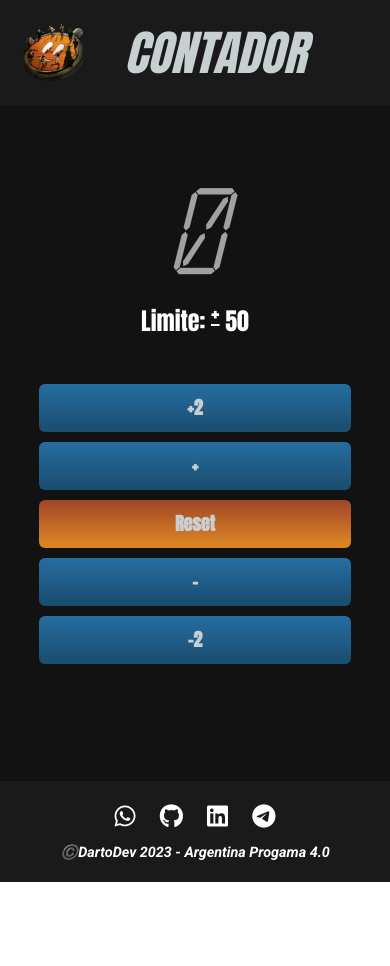
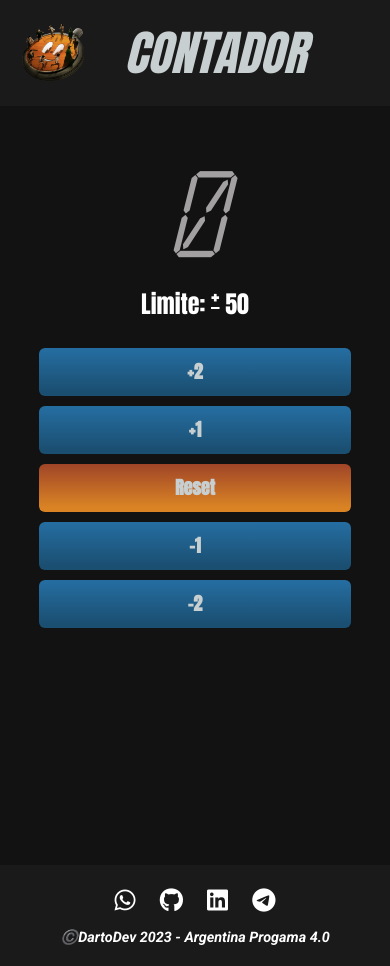
Before and after one commit to dartorrejon/TpClase5-Contador, a React (Vite) app: page / in a window 390 px wide. Before the commit the page ends 882 px from the top, so only its background shows below. Built offline with nearby package versions, Linux system fonts and the light colour scheme.

Commit message:
Modificado responsive y eliminado el archivo favicon.png

```diff
--- a/index.html
+++ b/index.html
@@ -3,7 +3,7 @@
 
 <head>
   <meta charset="UTF-8" />
-  <link rel="icon" type="image/png" href="/favicon.png" />
+  <link rel="icon" type="image/png" href="./public/img/reloj.png" />
   <meta name="viewport" content="width=device-width, initial-scale=1.0" />
   <script src="https://kit.fontawesome.com/0e141151ad.js" crossorigin="anonymous"></script>
   <title>Clase 5 - Contador</title>
--- a/src/components/BotonContador/BotonContador.jsx
+++ b/src/components/BotonContador/BotonContador.jsx
@@ -11,7 +11,7 @@ const BotonContador = ({operacion, funcOperacion, paso, valor, limite}) => {
         bg='linear-gradient(180deg,  #256ea2 , #1b4f72 90%)'
         color='#c8cfd0'
         size="lg"
-        w={['80%','7%']}
+        w={['80%','12%']}
         isDisabled={valor === limite}
         _hover={{ transform: 'scale(1.1)' }}
         _active={{ transform: 'scale(0.9)' }}
--- a/src/components/BotonReset/BotonReset.jsx
+++ b/src/components/BotonReset/BotonReset.jsx
@@ -11,7 +11,7 @@ const BotonReset = ({valor}) => {
         bg='linear-gradient(180deg, #a04528 , #d98324 90%)'
         color='#c8cfd0'
         size="lg"
-        w={['80%','7%']}
+        w={['80%','15%']}
         _hover={{ transform: 'scale(1.1)' }}
         _active={{ transform: 'scale(0.9)' }}
       >Reset</Button>
--- a/src/components/ContadorResponsive/ContadorResponsive.jsx
+++ b/src/components/ContadorResponsive/ContadorResponsive.jsx
@@ -4,7 +4,7 @@ import { useState } from "react";
 import BotonContador from "../BotonContador/BotonContador";
 import BotonReset from "../BotonReset/BotonReset";
 import Limite from "../Limite/Limite";
-const ContadorResponsive = ({ sumar, restar }) => {
+const ContadorResponsive = () => {
     let paso = 1
     let limite = 50
     const [cambiarValor, setCambiarValor] = useState(0)
@@ -44,23 +44,21 @@ const ContadorResponsive = ({ sumar, restar }) => {
     return (
         <Flex
         direction='column'
-        justifyContent={["space-around",null,null, 'space-between']}
-        h={['70dvh','70dvh','65dvh','400px']}
-        py={[5,5,'20px',5]}
-        my={['10px','10px','20px','20px']}
+        justifyContent={["space-around",'space-evenly','space-evenly', 'space-between']}
+        h={['100%','100%','100%','100%']}
+        py={[5,5,'10px',5]}
+        my={['10px','10px','10px','20px']}
         >
-
-
             <Flex
             direction='column'
             alignItems='center'
             justifyContent='space-around'
-            py={['1em', '1em','1em','4em']}
+            py={['0em', '0em','0em','4em']}
             color={(Math.abs(cambiarValor) != limite)?'#A2A0A0':'red'}>
                 <chakra.span
                 lineHeight={['1em', '1em', '1em', '.8em']}
                 style={{ fontFamily: 'Contador', fontStyle: 'italic' }}
-                fontSize={['8.5em', '8em', '9.5em', '22em']}
+                fontSize={['8.5em', '8em', '10em', '22em']}
                 textAlign='center'
                 >{cambiarValor}</chakra.span>
                 <Limite limite={limite} valor={cambiarValor}/>
@@ -79,14 +77,14 @@ const ContadorResponsive = ({ sumar, restar }) => {
                 valor={cambiarValor}
                 limite={-limite} />
                 <BotonContador
-                operacion={restar}
+                operacion='-1'
                 funcOperacion={disminuir}
                 paso={paso}
                 valor={cambiarValor}
                 limite={-limite} />
                 <BotonReset valor={reset} />
                 <BotonContador
-                operacion={sumar}
+                operacion='+1'
                 funcOperacion={aumentar}
                 paso={paso}
                 valor={cambiarValor}
--- a/src/components/Header/Header.jsx
+++ b/src/components/Header/Header.jsx
@@ -8,7 +8,7 @@ const Header = () => {
             alignItems='center'
             gap={10}
             px={[5,10]}
-            py={[null,'20px']}
+            py={['5px','5px','5px','20px']}
             as='header'
             h={['12.5dvh','20dvh','20dvh','15dvh']}
             bg='#1a1a1a'
--- a/src/components/Main/Main.jsx
+++ b/src/components/Main/Main.jsx
@@ -5,8 +5,11 @@ import ContadorResponsive from '../ContadorResponsive/ContadorResponsive';
 
 const Main = () => {
     return (
-        <chakra.section className="main" h={['80dvh', '100%','80vh', '75dvh']} display='grid'  alignContent='space-between'>
-            <ContadorResponsive sumar='+' restar='-'/>
+        <chakra.section className="main"
+        h={['90dvh', '85dvh','87dvh', '75dvh']}
+        display='grid'
+        alignContent='space-between'>
+            <ContadorResponsive/>
         </chakra.section>
     )
 }
```
Also changed, not shown: favicon.png (deleted).
